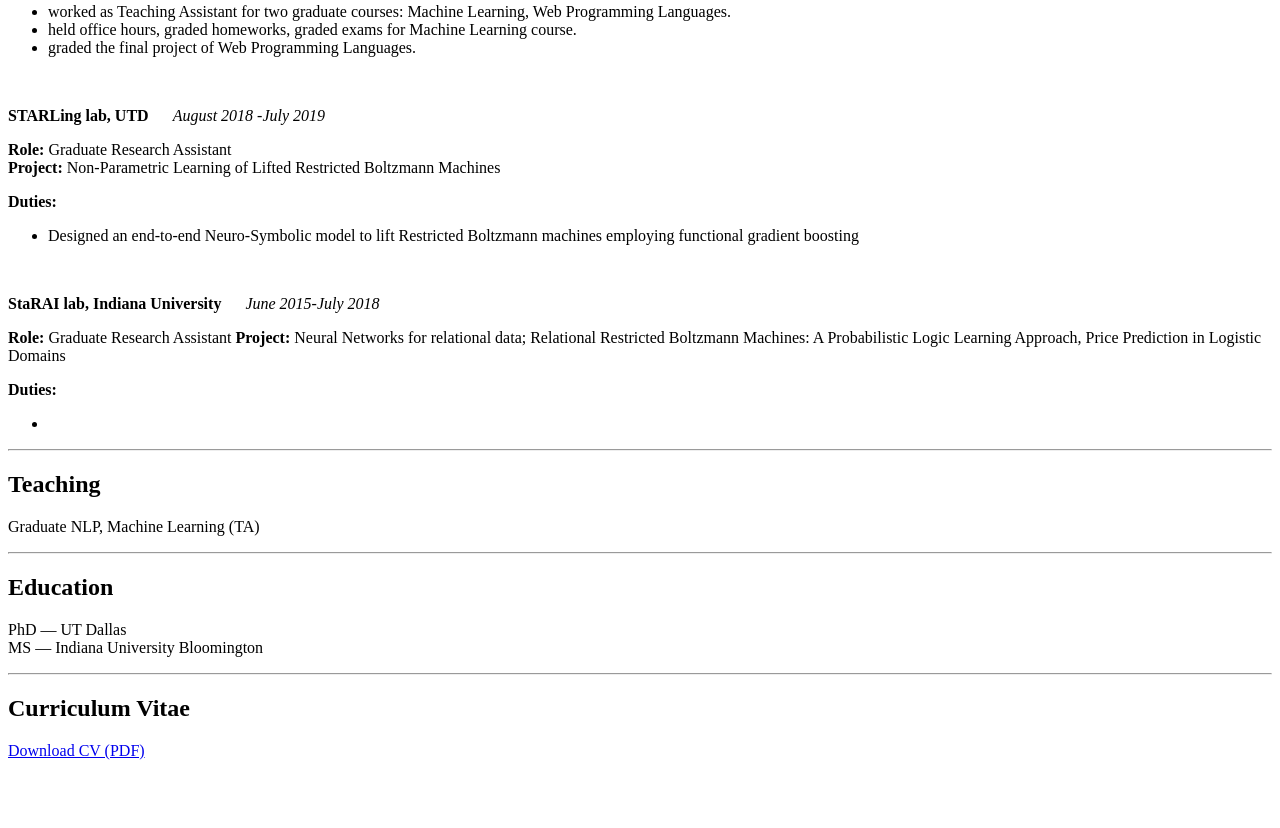
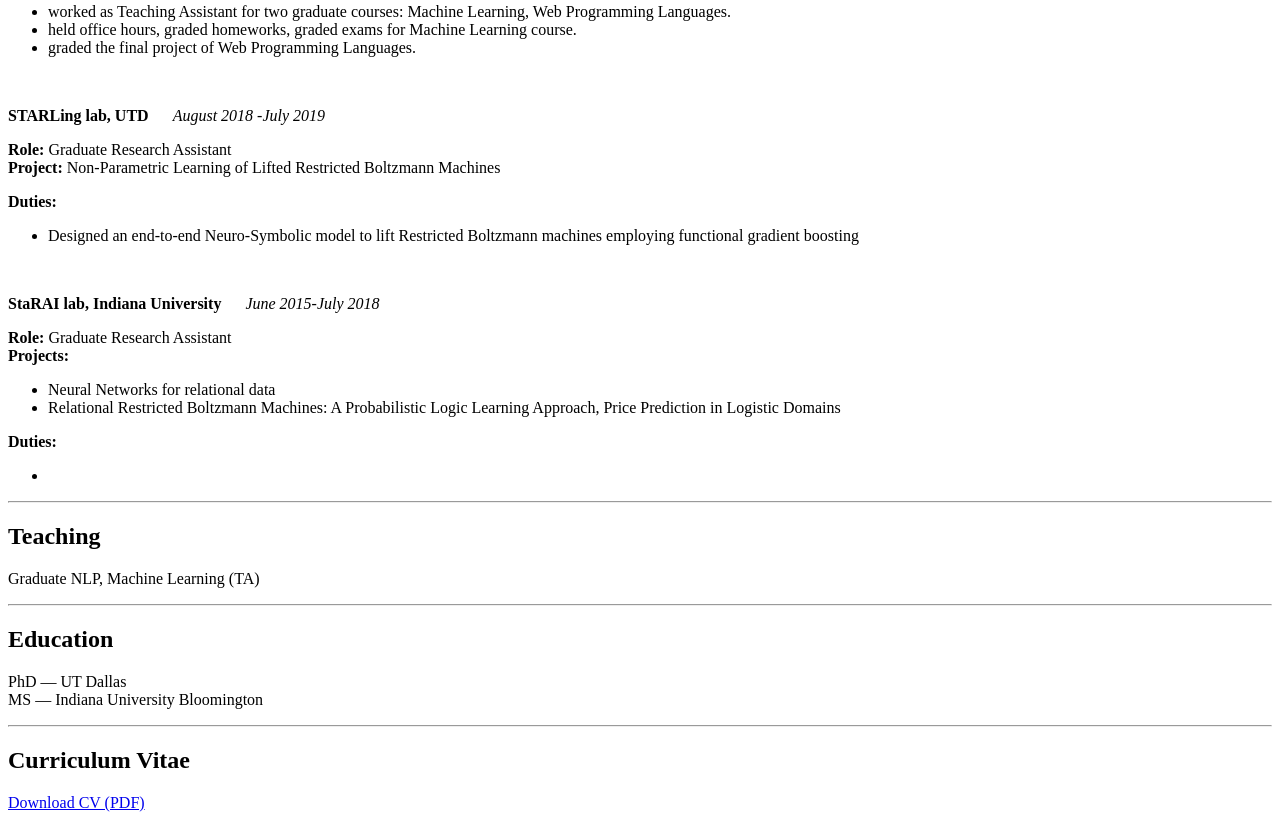
Before and after one commit to navdeepkjohal/navdeepkjohal.github.io, a plain HTML site: page index.html in a window 1280 px wide. Shown: the part 2657-3485 px from the top of the page. Before the commit the page ends 3433 px from the top, so only its background shows below. Drawn offline with Linux system fonts and the light colour scheme.

Commit message:
Update index.html
Experience Updated!

```diff
--- a/index.html
+++ b/index.html
@@ -332,9 +332,12 @@
 </p>
 
 <p>
-<strong>Role:</strong>  Graduate Research Assistant
-<strong>Project:</strong>
-Neural Networks for relational data; Relational Restricted Boltzmann Machines: A Probabilistic Logic Learning Approach, Price Prediction in Logistic Domains
+<strong>Role:</strong>  Graduate Research Assistant<br>
+<strong>Projects:</strong>
+<ul>
+  <li>Neural Networks for relational data</li>
+ <li>Relational Restricted Boltzmann Machines: A Probabilistic Logic Learning Approach, Price Prediction in Logistic Domains </li>
+ </ul>
 </p>
 
 <p>
```
